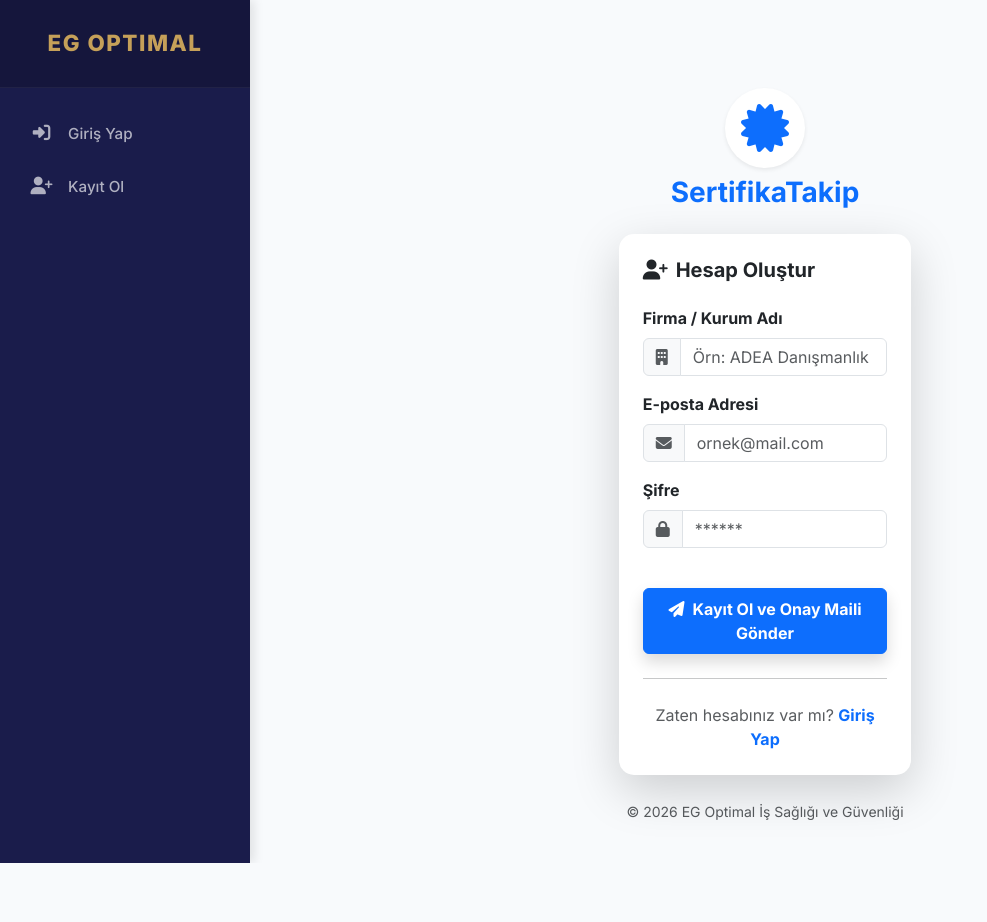
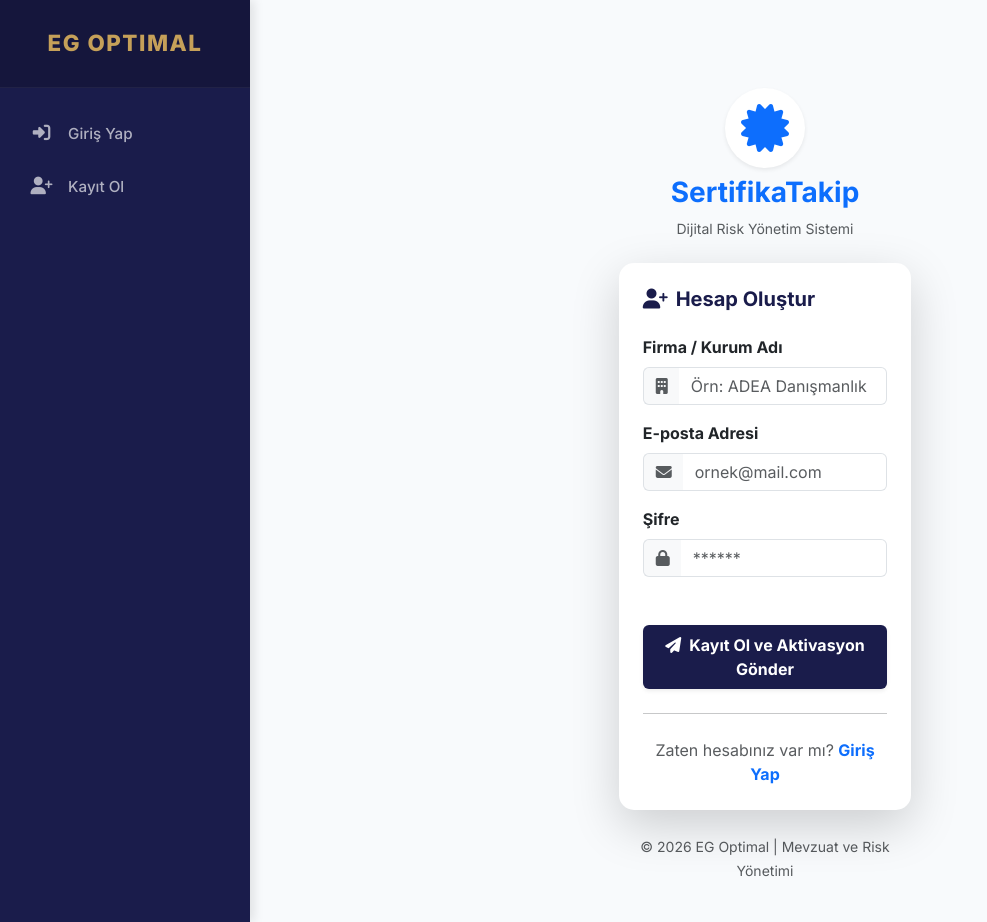
Before and after one commit to eguldr/sertifika-takip, a Flask app: page /register in a window 1280 px wide. Shown: the whole page, without its empty margins (0-987 px from the left). Before the commit the page ends 863 px from the top, so only its background shows below. Run offline with Flask 3, Linux system fonts and the light colour scheme; some libraries are stand-ins or nearby versions.

Commit message:
Update kayit.html

```diff
--- a/templates/kayit.html
+++ b/templates/kayit.html
@@ -8,43 +8,44 @@
         <div class="text-center mb-4">
             <i class="fas fa-certificate fa-3x text-primary shadow-sm p-3 bg-white rounded-circle"></i>
             <h3 class="mt-2 fw-bold text-primary">SertifikaTakip</h3>
+            <p class="text-muted small">Dijital Risk Yönetim Sistemi</p>
         </div>
 
         <div class="card border-0 shadow-lg" style="border-radius: 15px;">
             <div class="card-body p-4">
-                <h5 class="mb-4 fw-bold"><i class="fas fa-user-plus me-2"></i>Hesap Oluştur</h5>
+                <h5 class="mb-4 fw-bold text-navy"><i class="fas fa-user-plus me-2"></i>Hesap Oluştur</h5>
 
-                <form method="POST">
+                <form method="POST" action="{{ url_for('register') }}">
                     <div class="mb-3">
                         <label class="form-label fw-bold">Firma / Kurum Adı</label>
                         <div class="input-group">
-                            <span class="input-group-text bg-light"><i class="fas fa-building text-muted"></i></span>
-                            <input type="text" name="company_name" class="form-control" placeholder="Örn: ADEA Danışmanlık" required>
+                            <span class="input-group-text bg-light border-end-0"><i class="fas fa-building text-muted"></i></span>
+                            <input type="text" name="company_name" class="form-control border-start-0" placeholder="Örn: ADEA Danışmanlık" required>
                         </div>
                     </div>
 
                     <div class="mb-3">
                         <label class="form-label fw-bold">E-posta Adresi</label>
                         <div class="input-group">
-                            <span class="input-group-text bg-light"><i class="fas fa-envelope text-muted"></i></span>
-                            <input type="email" name="email" class="form-control" placeholder="ornek@mail.com" required>
+                            <span class="input-group-text bg-light border-end-0"><i class="fas fa-envelope text-muted"></i></span>
+                            <input type="email" name="email" class="form-control border-start-0" placeholder="ornek@mail.com" required>
                         </div>
                     </div>
 
                     <div class="mb-4">
                         <label class="form-label fw-bold">Şifre</label>
                         <div class="input-group">
-                            <span class="input-group-text bg-light"><i class="fas fa-lock text-muted"></i></span>
-                            <input type="password" name="password" class="form-control" placeholder="******" required>
+                            <span class="input-group-text bg-light border-end-0"><i class="fas fa-lock text-muted"></i></span>
+                            <input type="password" name="password" class="form-control border-start-0" placeholder="******" required>
                         </div>
                     </div>
 
-                    <div class="mb-3 d-flex justify-content-center">
-                        <div class="g-recaptcha" data-sitekey="6Leewb8sAAAAAG-fOE4VY7aYZ1T-S_1H21ckRpsO"></div>
+                    <div class="mb-4 d-flex justify-content-center">
+                        <div class="g-recaptcha" data-sitekey="6Leewb8sAAAAAG-fOE4VY7aYZ1T-S_1H21ckRpsO" data-callback="verifyCallback"></div>
                     </div>
 
-                    <button type="submit" class="btn btn-primary w-100 py-2 fw-bold shadow">
-                        <i class="fas fa-paper-plane me-2"></i>Kayıt Ol ve Onay Maili Gönder
+                    <button type="submit" id="regBtn" class="btn btn-primary w-100 py-2 fw-bold shadow-sm">
+                        <i class="fas fa-paper-plane me-2"></i>Kayıt Ol ve Aktivasyon Gönder
                     </button>
                 </form>
 
@@ -59,23 +60,49 @@
         </div>
 
         <div class="text-center mt-4 text-muted">
-            <small>&copy; 2026 EG Optimal İş Sağlığı ve Güvenliği</small>
+            <small>&copy; 2026 EG Optimal | Mevzuat ve Risk Yönetimi</small>
         </div>
     </div>
 </div>
 
 <style>
-    /* Mobilde kartın kenar boşluklarını düzenle */
-    @media (max-width: 768px) {
-        .col-md-4 {
-            padding: 0 25px;
-        }
-    }
-    /* Kartın giriş alanlarına odaklandığında parlaması */
+    /* Kurumsal Navy Rengi */
+    .text-navy { color: #1a1c4b; }
+
+    /* Input odaklanma efekti */
     .form-control:focus {
         border-color: #1a1c4b;
         box-shadow: 0 0 0 0.25rem rgba(26, 28, 75, 0.1);
     }
+
+    /* reCAPTCHA Mobil Uyumluluk */
+    @media (max-width: 400px) {
+        .g-recaptcha {
+            transform: scale(0.85);
+            transform-origin: 0 0;
+        }
+    }
+
+    .btn-primary {
+        background-color: #1a1c4b;
+        border: none;
+        transition: 0.3s;
+    }
+
+    .btn-primary:hover {
+        background-color: #c5a059; /* EG Gold rengi */
+        transform: translateY(-2px);
+    }
 </style>
 
+<script>
+    // reCAPTCHA seçilmeden butonun pasif kalması için (Opsiyonel Güvenlik)
+    /*
+    document.getElementById('regBtn').disabled = true;
+    function verifyCallback() {
+        document.getElementById('regBtn').disabled = false;
+    }
+    */
+</script>
+
 {% endblock %}
```
